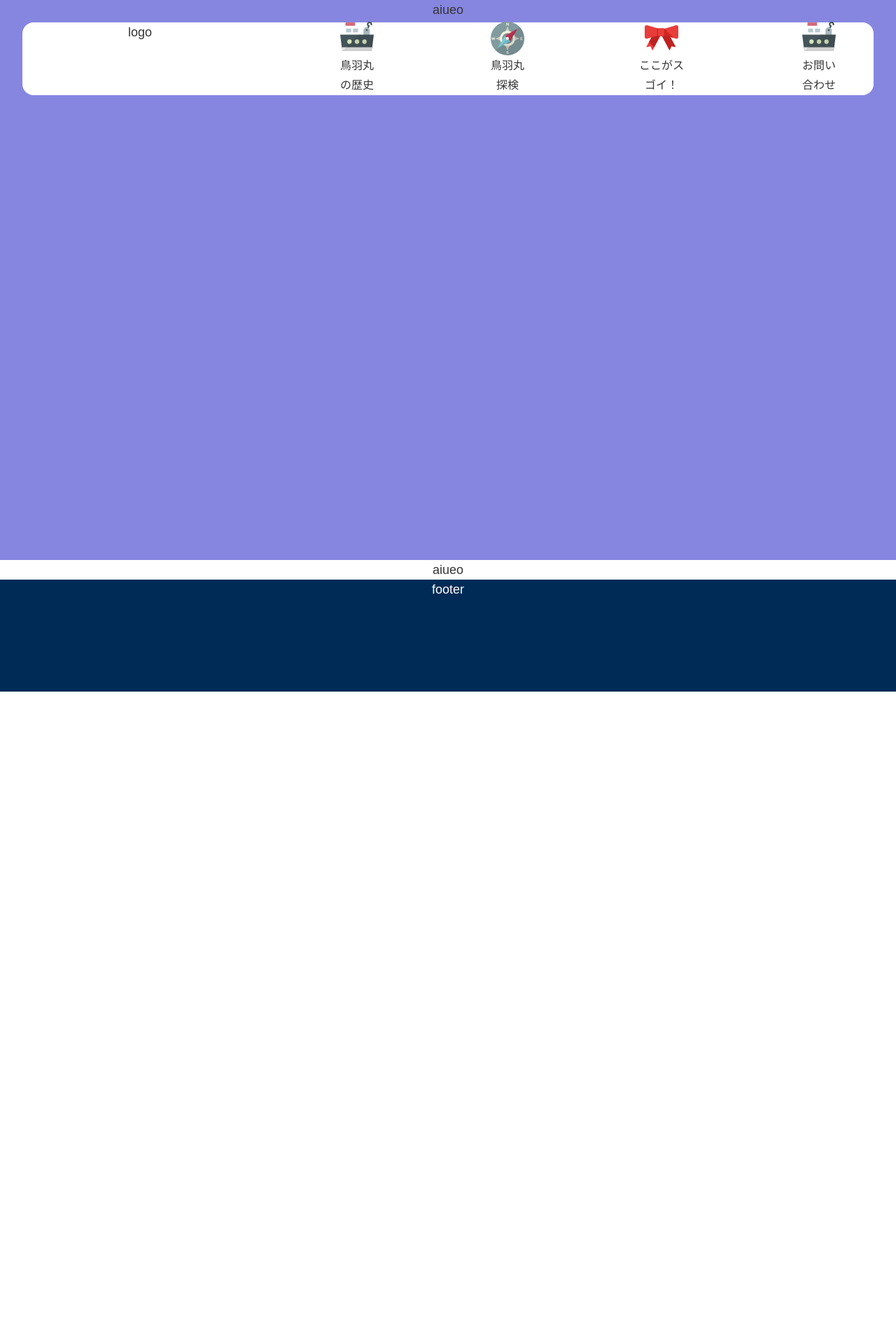
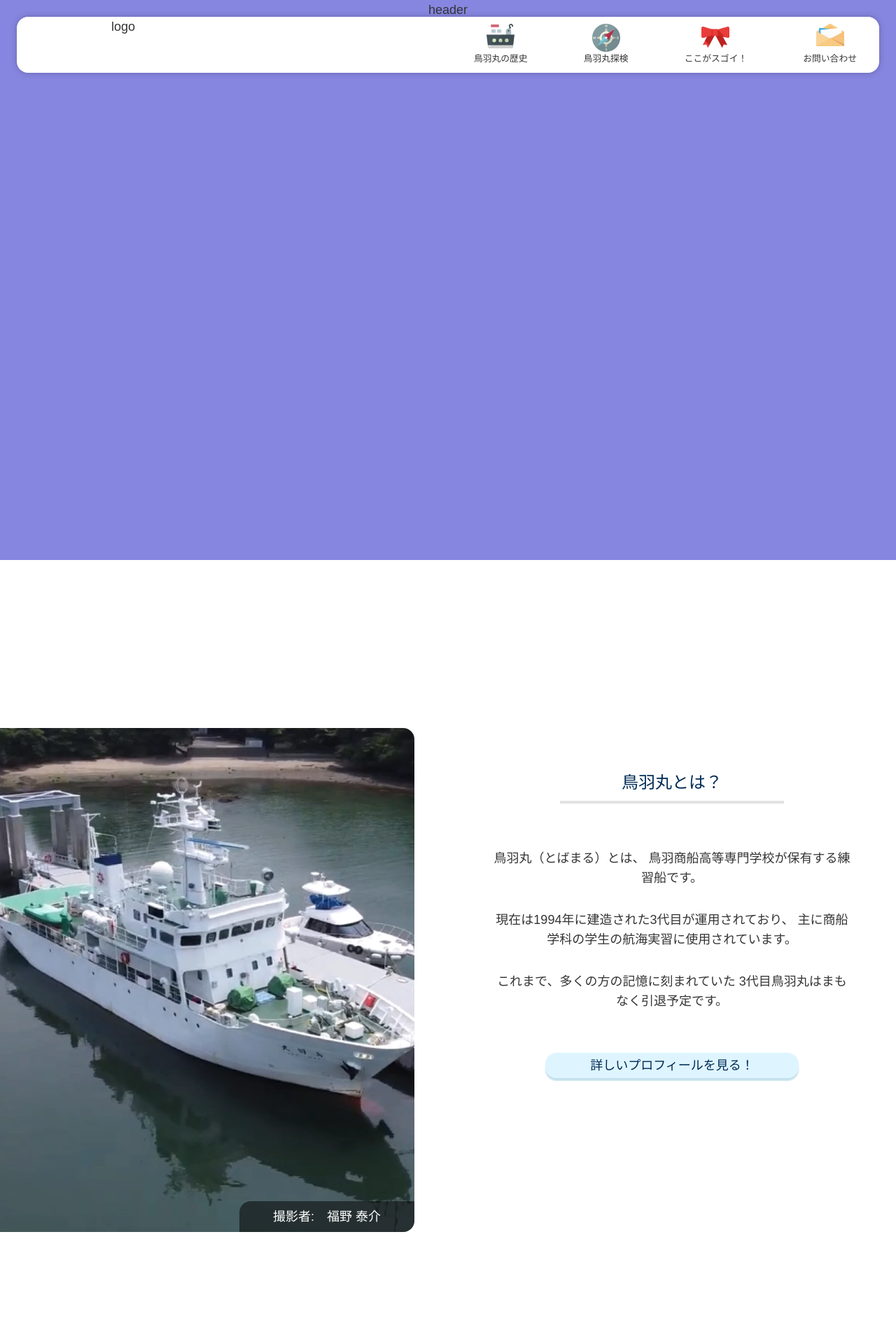
Before and after one commit to takara2314/3rd-tobamaru-lastyear, a SvelteKit app: page / in a window 1280 px wide. Shown: the top 1920 px of the page at 70% size. Before the commit the page ends 988 px from the top, so only its background shows below. Built offline with nearby package versions, Linux system fonts and the light colour scheme; no server answers; a web font is replaced by a local one.

Commit message:
Add: 鳥羽丸の説明セクション

```diff
--- a/src/routes/+layout.svelte
+++ b/src/routes/+layout.svelte
@@ -14,7 +14,7 @@
       <a href="/history">
         <div>
           <img
-            src="./icons/ship.svg"
+            src="/icons/ship.svg"
             alt="鳥羽丸の歴史"
           />
         </div>
@@ -25,7 +25,7 @@
       <a href="/explore">
         <div>
           <img
-            src="./icons/compass.svg"
+            src="/icons/compass.svg"
             alt="鳥羽丸の歴史"
           />
         </div>
@@ -36,7 +36,7 @@
       <a href="/point">
         <div>
           <img
-            src="./icons/ribbon.svg"
+            src="/icons/ribbon.svg"
             alt="鳥羽丸の歴史"
           />
         </div>
@@ -47,8 +47,8 @@
       <a href="/contact">
         <div>
           <img
-            src="./icons/ship.svg"
-            alt="鳥羽丸の歴史"
+            src="/icons/letter.svg"
+            alt="お問い合わせ"
           />
         </div>
         お問い合わせ
@@ -63,19 +63,20 @@
 
 <style>
   menu {
-    width: calc(100% - 4rem);
-    height: 6.5rem;
+    width: calc(100% - 3rem);
+    height: 5rem;
     background-color: white;
-    box-shadow: 0 0 10 rgba(0, 0, 0, 0.3);
+    box-shadow: 0 0 0.5rem rgba(0, 0, 0, 0.25);
     border-radius: 1rem;
-    padding-left: 3rem;
-    padding-right: 3rem;
+    padding-left: 2rem;
+    padding-right: 2rem;
     display: flex;
     flex-direction: row;
     position: fixed;
-    top: 2rem;
-    left: 2rem;
-    right: 2rem;
+    top: 1.5rem;
+    left: 1.5rem;
+    right: 1.5rem;
+    z-index: 10;
   }
 
   menu h1 {
@@ -90,8 +91,8 @@
   }
 
   menu ul li {
-    font-size: 1rem;
-    margin-left: 10rem;
+    font-size: 0.8rem;
+    margin-left: 5rem;
   }
 
   menu ul li a {
@@ -103,8 +104,8 @@
   }
 
   menu ul li a div {
-    width: 3rem;
-    height: 3rem;
+    width: 2.5rem;
+    height: 2.5rem;
     display: flex;
     flex-direction: column;
     justify-content: center;
@@ -112,7 +113,7 @@
 
   menu ul li a div img {
     width: 100%;
-    margin-bottom: 0.1rem;
+    margin-bottom: -0.5rem;
   }
 
   footer {
--- a/src/routes/+page.svelte
+++ b/src/routes/+page.svelte
@@ -1,10 +1,62 @@
 <script>
   import { PUBLIC_SITE_URL } from "$env/static/public";
+  import PrimaryBtn from "./buttons/PrimaryBtn.svelte";
 </script>
 
-<header>aiueo</header>
+<header>header</header>
 
-<main>aiueo</main>
+<main>
+  <section id="whats-tobamaru" class="column-2">
+    <div class="left-image">
+      <img
+        src="/photos/tobamaru.webp"
+        alt="鳥羽丸"
+      />
+      <small>
+        撮影者:　福野 泰介
+      </small>
+    </div>
+
+    <div class="right-article">
+      <h2>
+        鳥羽丸とは？
+      </h2>
+
+      <article>
+        <p>
+          鳥羽丸（とばまる）とは、
+          鳥羽商船高等専門学校が保有する練習船です。
+        </p>
+
+        <p>
+          現在は1994年に建造された3代目が運用されており、
+          主に商船学科の学生の航海実習に使用されています。
+        </p>
+
+        <p>
+          これまで、多くの方の記憶に刻まれていた
+          3代目鳥羽丸はまもなく引退予定です。
+        </p>
+      </article>
+
+      <PrimaryBtn
+        label="詳しいプロフィールを見る！"
+      />
+    </div>
+  </section>
+
+  <section id="news">
+  </section>
+
+  <section id="events">
+  </section>
+
+  <section id="instagram">
+  </section>
+
+  <section id="whats-tobamaru-project-team">
+  </section>
+</main>
 
 <style>
   header {
@@ -12,4 +64,53 @@
     height: 100dvh;
     background-color: rgb(134, 134, 225);
   }
+
+  section {
+    margin-top: 15rem;
+    margin-bottom: 15rem;
+  }
+
+  .column-2 {
+    display: flex;
+    flex-direction: row;
+    justify-content: space-between;
+  }
+
+  .column-2 div {
+    width: 50%;
+  }
+
+  .left-image {
+    height: 90dvh;
+    padding-right: 3rem;
+    position: relative;
+  }
+
+  .left-image img {
+    height: 100%;
+    object-fit: cover;
+    border-radius: 0 1rem 1rem 0;
+  }
+
+  .left-image small {
+    position: absolute;
+    bottom: 0;
+    right: 3rem;
+    background-color: rgba(0, 0, 0, 0.5);
+    color: white;
+    padding: 0.5rem 3rem;
+    border-radius: 1rem 0 1rem 0;
+  }
+
+  .right-article {
+    padding: 4rem;
+  }
+
+  .right-article p {
+    margin-bottom: 2rem;
+  }
+
+  article {
+    margin-bottom: 4rem;
+  }
 </style>
--- /dev/null
+++ b/src/routes/buttons/PrimaryBtn.svelte
@@ -0,0 +1,18 @@
+<script>
+  export let href = "/#";
+  export let label;
+</script>
+
+<a href={href}>
+  {label}
+</a>
+
+<style>
+  a {
+    color: var(--primary-color);
+    padding: 0.5rem 4rem;
+    border-radius: 1rem;
+    background-color: var(--primary-btn-bg-color);
+    box-shadow: 0 0.25rem 0.1rem var(--primary-btn-shadow-color);
+  }
+</style>
--- a/src/routes/global.css
+++ b/src/routes/global.css
@@ -10,6 +10,7 @@
   --secondary-btn-bg-color: rgb(245, 245, 245);
   --secondary-btn-shadow-color: rgba(180, 180, 180, 0.25);
   --gray-wave-color: rgb(226, 226, 226);
+  --white-wave-color: rgb(255, 255, 255);
 }
 
 body {
@@ -20,3 +21,31 @@ body {
   color: var(--text-color);
   background-color: var(--page-color);
 }
+
+h2 {
+  color: var(--primary-color);
+  font-size: 1.5rem;
+  margin-bottom: 5rem;
+  display: flex;
+  flex-direction: column;
+  align-items: center;
+  position: relative;
+}
+
+h2::after {
+  content: '';
+  width: 20rem;
+  height: 0.25rem;
+  background-color: var(--gray-wave-color);
+  position: absolute;
+  top: 2.5rem;
+}
+
+h2[white-wave]::after {
+  content: '';
+  width: 20rem;
+  height: 0.25rem;
+  background-color: var(--white-wave-color);
+  position: absolute;
+  top: 2.5rem;
+}
```
Also changed, not shown: static/photos/tobamaru.webp.
